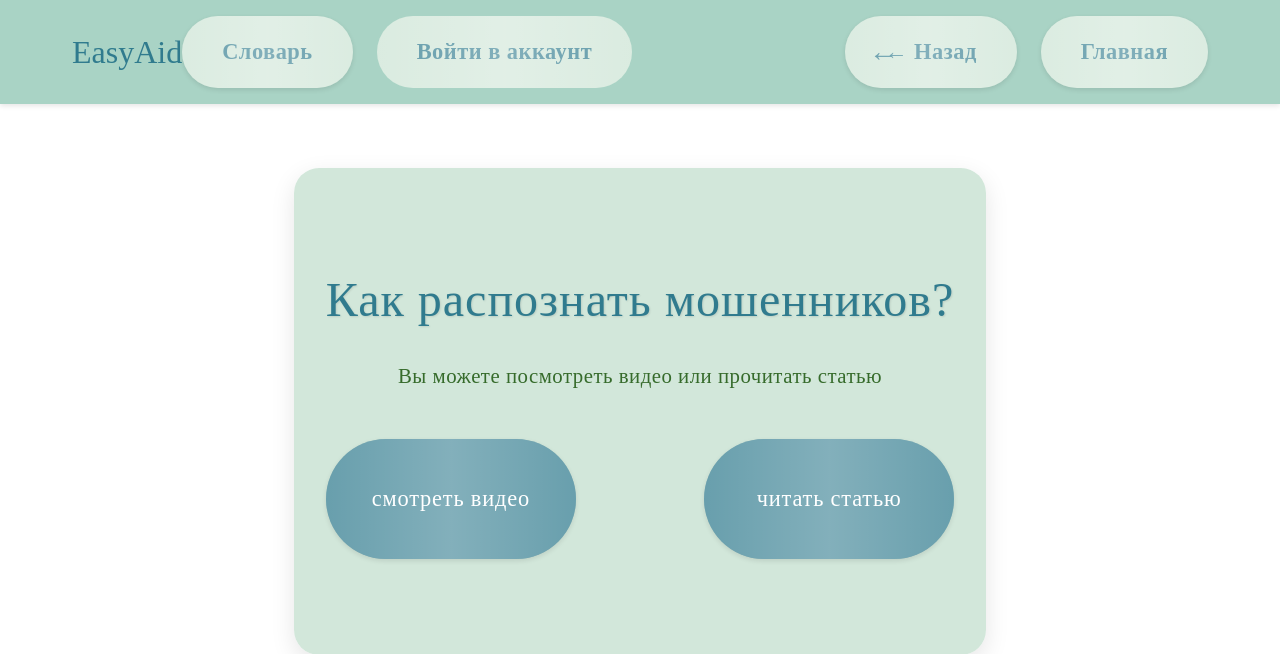
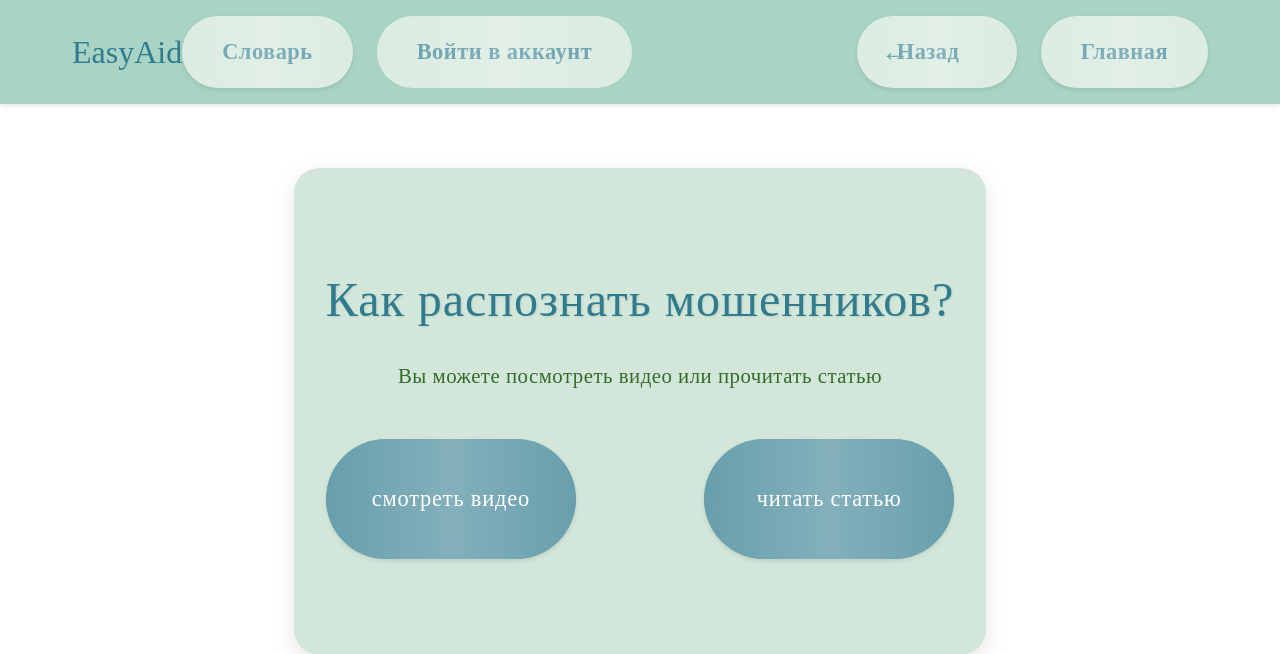
Before and after one commit to illidirr/easyaid-2025, a Django app: page /group1/ in a window 1280 px wide. Shown: the top 654 px of the page. Run offline with Django 4.2, Linux system fonts and the light colour scheme; parts of the project's set-up code (start-up, migrations or seed data) failed here and were passed over.

Commit message:
Update base.html
Signed-off-by: illidirr <zhdanko.y@bk.ru>

```diff
--- a/main/templates/main/base.html
+++ b/main/templates/main/base.html
@@ -1810,19 +1810,19 @@ header {
 
             <div class="nav-buttons">
                 {% if request.resolver_match.url_name != 'index' %}
-                <a href="javascript:history.back()" class="btn back-btn">← Назад</a>
-                <a href="{% url 'index' %}" class="btn home-btn"> Главная</a>
+                <a href="javascript:history.back()" class="btn back-btn">Назад</a>
+                <a href="{% url 'index' %}" class="btn home-btn">Главная</a>
                 {% endif %}
             </div>
 
             <!-- Мобильная навигация (для вертикальных экранов) -->
             <div class="mobile-vertical-nav">
                 <div class="mobile-button-row">
-                    <a href="/page5/" class="mobile-nav-btn dictionary-btn"> Словарь</a>
+                    <a href="/page5/" class="mobile-nav-btn dictionary-btn">Словарь</a>
                     {% if user.is_authenticated %}
-                        <a href="{% url 'profile' %}" class="mobile-nav-btn account-btn"> Личный кабинет</a>
+                        <a href="{% url 'profile' %}" class="mobile-nav-btn account-btn">Личный кабинет</a>
                     {% else %}
-                        <a href="/login/" class="mobile-nav-btn account-btn"> Войти в аккаунт</a>
+                        <a href="/login/" class="mobile-nav-btn account-btn">Войти в аккаунт</a>
                     {% endif %}
                 </div>
 
```
